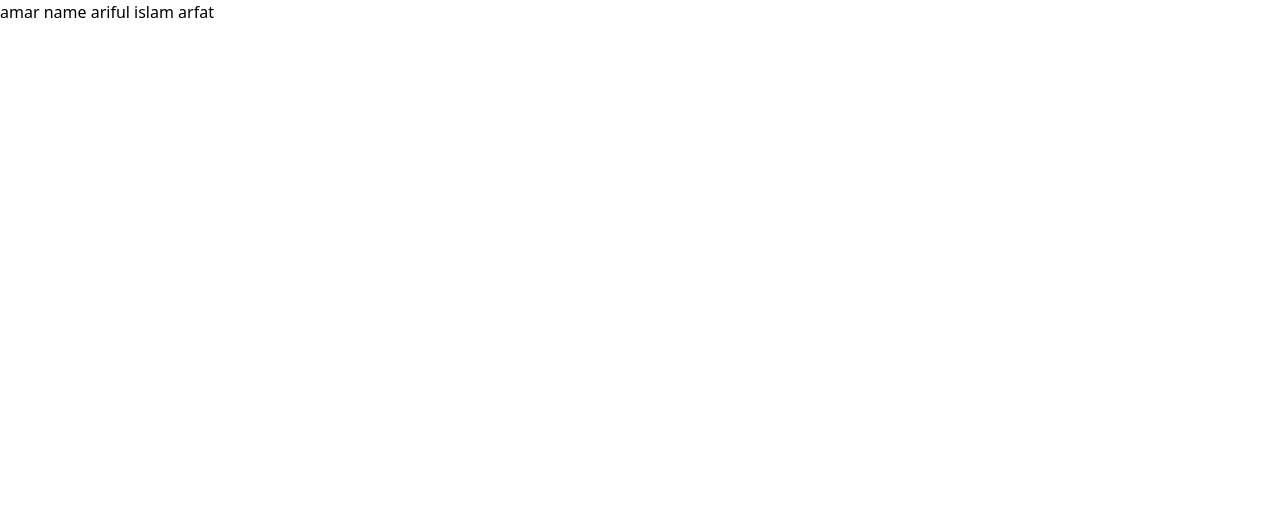
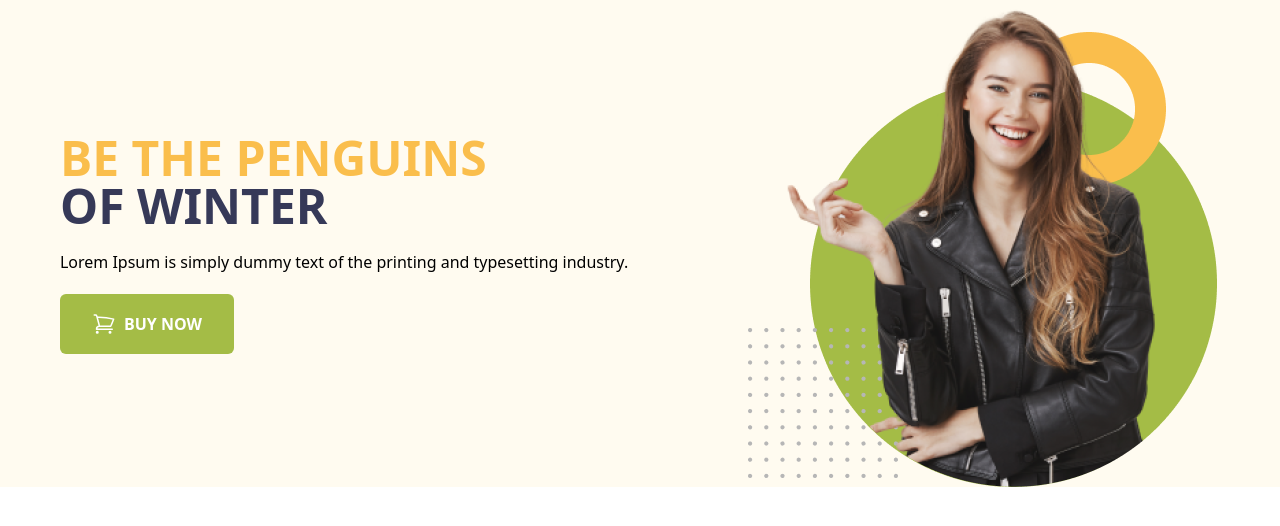
Before and after one commit to BD-Arfat/tailwind-css-project, a plain HTML site: page index.html in a window 1280 px wide. Drawn offline with nearby package versions, Linux system fonts and the light colour scheme.

Commit message:
tailwind config file

```diff
--- a/index.html
+++ b/index.html
@@ -7,10 +7,47 @@
     <script src="https://cdn.tailwindcss.com"></script>
   </head>
   <body>
-    <header></header>
-    <main>
-      <h3>amar name ariful islam arfat</h3>
-    </main>
+    <header class="bg-[#FFFBF0]">
+      <!-- navbar section -->
+      <div></div>
+      <!-- banner section -->
+      <div class="flex items-center justify-around">
+        <div>
+          <h1 class="uppercase text-5xl font-bold">
+            <span class="text-[#FABE4C]">Be the Penguins</span> <br />
+            <span class="text-[#363958]">of Winter</span>
+          </h1>
+          <p class="mt-5 mb-5">
+            Lorem Ipsum is simply dummy text of the printing and typesetting
+            industry.
+          </p>
+          <button
+            class="bg-[#A4BC46] py-[18px] px-[32px] rounded-md text-white font-bold flex gap-2"
+          >
+            <svg
+              xmlns="http://www.w3.org/2000/svg"
+              fill="none"
+              viewBox="0 0 24 24"
+              stroke-width="1.5"
+              stroke="currentColor"
+              class="size-6"
+            >
+              <path
+                stroke-linecap="round"
+                stroke-linejoin="round"
+                d="M2.25 3h1.386c.51 0 .955.343 1.087.835l.383 1.437M7.5 14.25a3 3 0 0 0-3 3h15.75m-12.75-3h11.218c1.121-2.3 2.1-4.684 2.924-7.138a60.114 60.114 0 0 0-16.536-1.84M7.5 14.25 5.106 5.272M6 20.25a.75.75 0 1 1-1.5 0 .75.75 0 0 1 1.5 0Zm12.75 0a.75.75 0 1 1-1.5 0 .75.75 0 0 1 1.5 0Z"
+              />
+            </svg>
+
+            BUY NOW
+          </button>
+        </div>
+        <div>
+          <img src="images/model.png" alt="" />
+        </div>
+      </div>
+    </header>
+    <main></main>
     <footer></footer>
   </body>
 </html>
```
Also changed, not shown: tailwind.config.js (added, +8 -0 lines).
